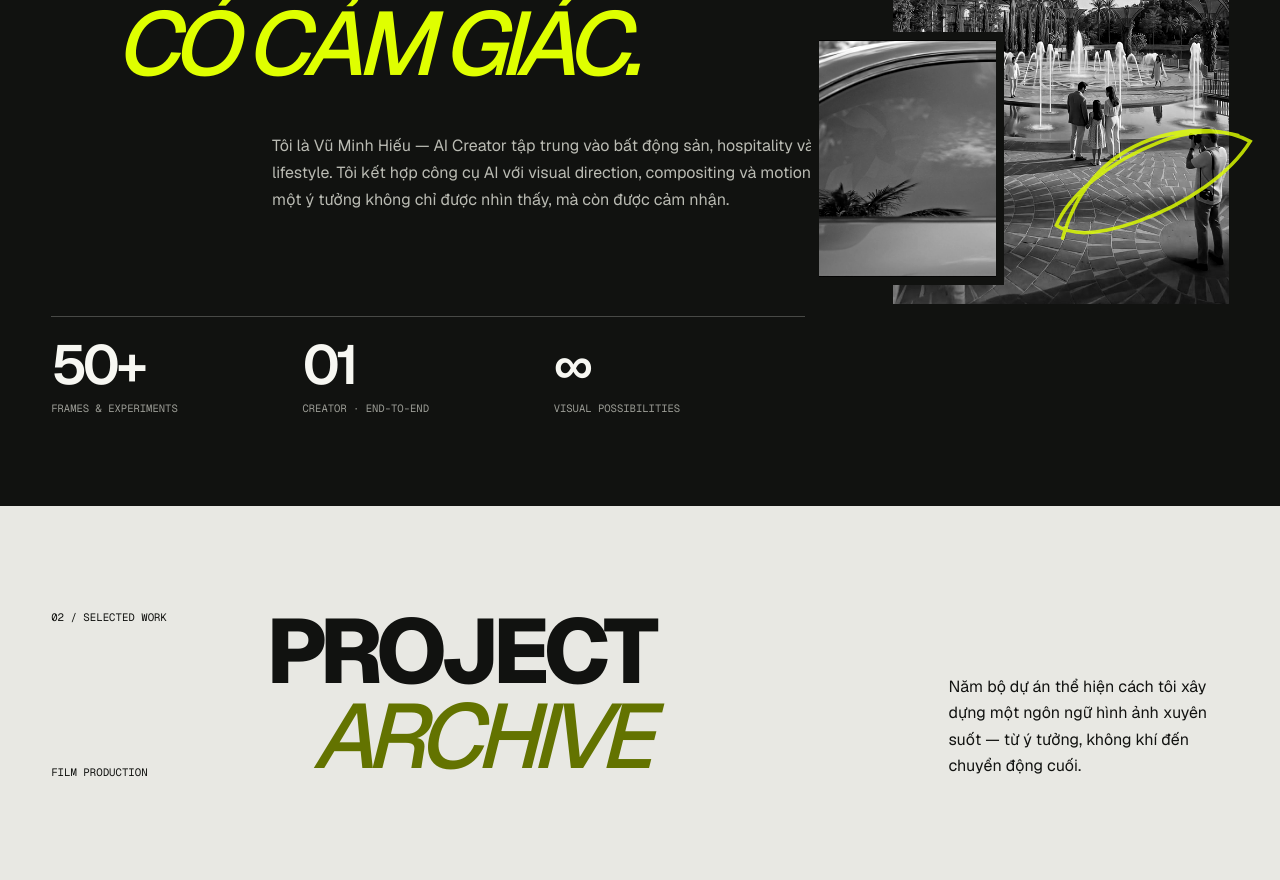
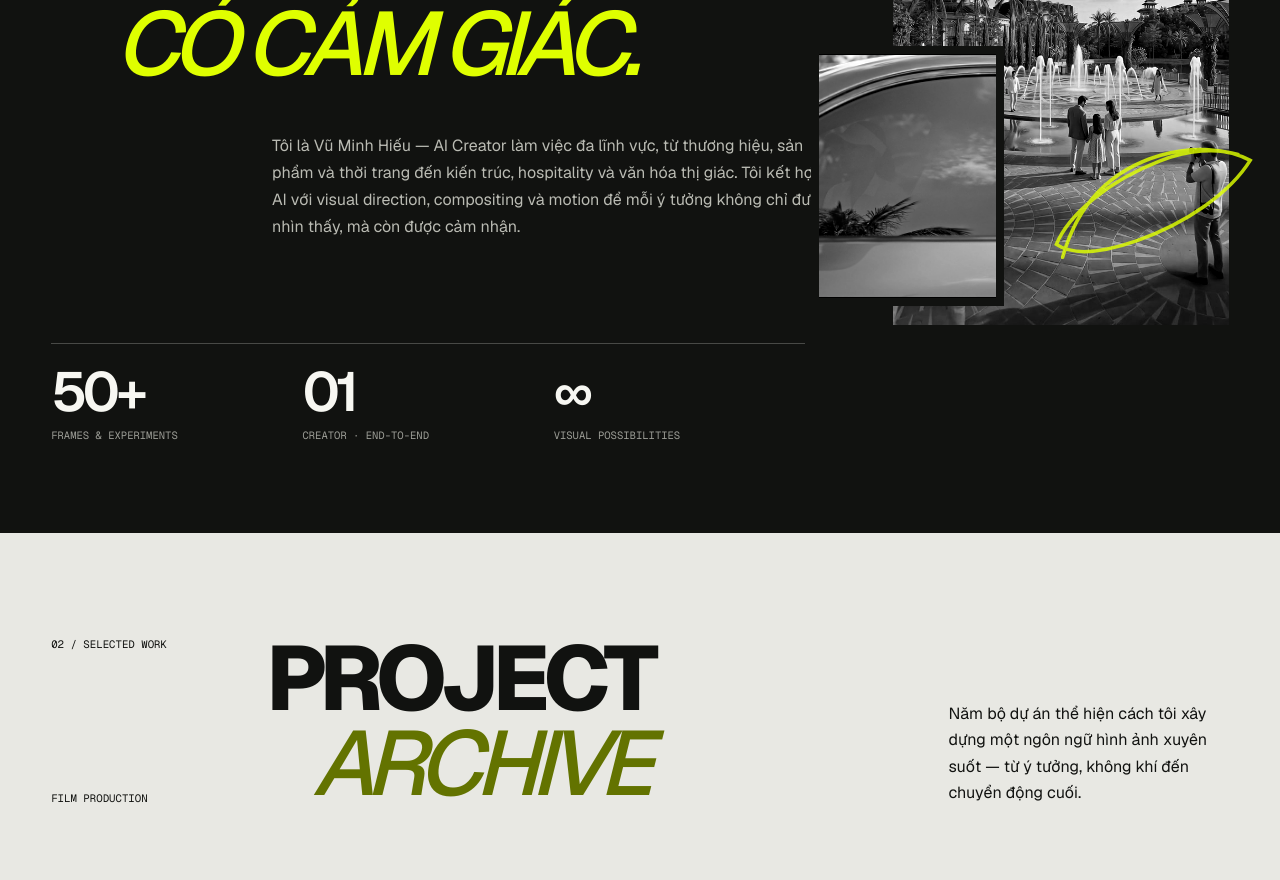
Before and after one commit to Mhieuu/VuMinhHieu_Portfolio_AICreator, a Next.js app: page / in a window 1280 px wide. Shown: the part 2160-3040 px from the top of the page. Built offline with nearby package versions, Linux system fonts and the light colour scheme; no server answers; grey boxes are pictures that could not be loaded.

Commit message:
Broaden creator positioning across industries

```diff
--- a/app/page.tsx
+++ b/app/page.tsx
@@ -69,7 +69,7 @@ export default function Home() {
 
       <section className="about" id="about" aria-labelledby="about-title">
         <div className="section-topline"><span>01 / About</span><Barcode light /><span>Creator profile</span></div>
-        <div className="about-copy"><p className="eyebrow">Storytelling beyond the prompt</p><h2 id="about-title">TÔI TẠO RA<br />NHỮNG KHUNG HÌNH<br /><span>CÓ CẢM GIÁC.</span></h2><p className="about-body">Tôi là Vũ Minh Hiếu — AI Creator tập trung vào bất động sản, hospitality và lifestyle. Tôi kết hợp công cụ AI với visual direction, compositing và motion để một ý tưởng không chỉ được nhìn thấy, mà còn được cảm nhận.</p></div>
+        <div className="about-copy"><p className="eyebrow">Storytelling beyond the prompt</p><h2 id="about-title">TÔI TẠO RA<br />NHỮNG KHUNG HÌNH<br /><span>CÓ CẢM GIÁC.</span></h2><p className="about-body">Tôi là Vũ Minh Hiếu — AI Creator làm việc đa lĩnh vực, từ thương hiệu, sản phẩm và thời trang đến kiến trúc, hospitality và văn hóa thị giác. Tôi kết hợp AI với visual direction, compositing và motion để mỗi ý tưởng không chỉ được nhìn thấy, mà còn được cảm nhận.</p></div>
         <div className="about-visuals">
           <figure className="about-image about-image-large"><img src={asset("/media/showcase/noble-park.jpg")} alt="Khung cảnh điện ảnh trong dự án Noble Palace" /></figure>
           <figure className="about-image about-image-small"><img src={asset("/media/showcase/maia-coast.jpg")} alt="Không gian ven biển Maia Hồ Tràm" /></figure>
```
